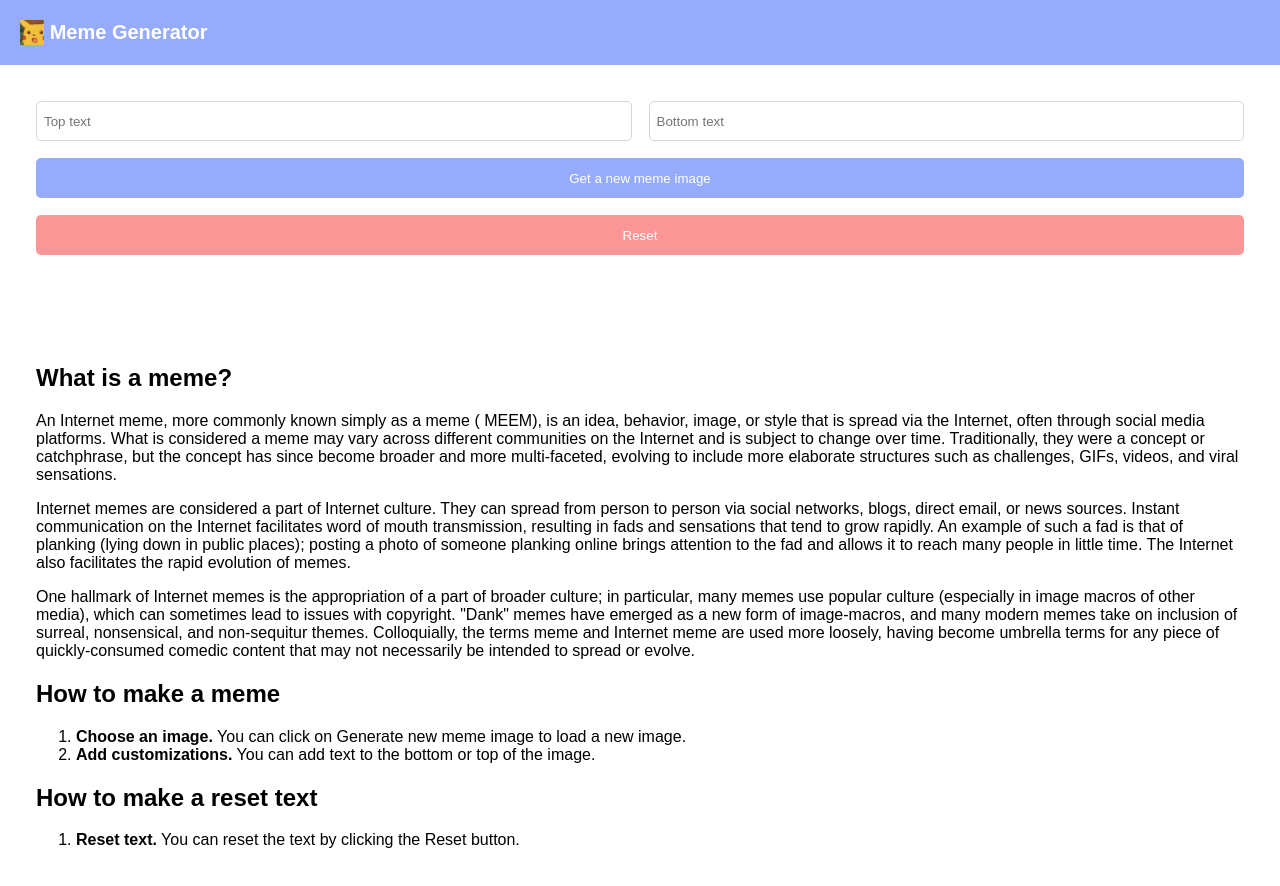
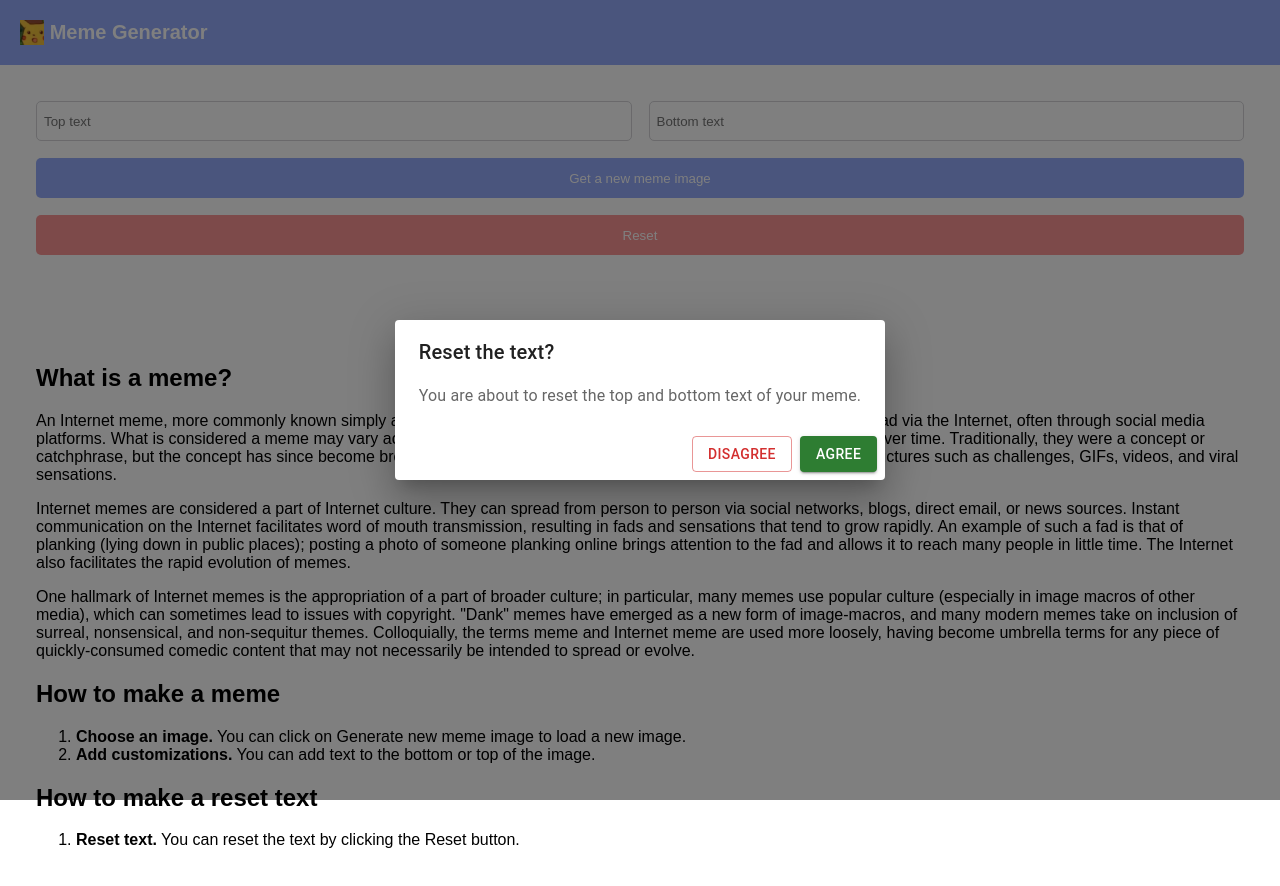
Before and after one commit to IWR2/simple_meme_generator, a React (Create React App) app: page / in a window 1280 px wide. Both pictures are taken after a click on the button "Reset". Shown: the top 886 px of the page. Built offline with nearby package versions, Linux system fonts and the light colour scheme; no server answers.

Commit message:
Changed useState import. Changed React.useState to useState. Created dialog when the user clicks on Reset. Created function for Disagree when the user clicks Disagree. Created reset function for Agree when user clisk Agree.

```diff
--- a/src/components/Meme.js
+++ b/src/components/Meme.js
@@ -1,19 +1,30 @@
 import React, { useState, useEffect } from "react";
+import Button from "@mui/material/Button";
+import Dialog from "@mui/material/Dialog";
+import DialogActions from "@mui/material/DialogActions";
+import DialogContent from "@mui/material/DialogContent";
+import DialogContentText from "@mui/material/DialogContentText";
+import DialogTitle from "@mui/material/DialogTitle";
 
 /**
  * Renders the text inputs, buttons, and random meme image.
  * @returns None
+ * Source:
+ * https://mui.com/components/dialogs/#customization
  */
 export default function Meme() {
+  // Intialize open state for the Reset button.
+  const [open, setOpen] = useState(false);
+
   // Create a meme object for the topText, bottomText, and URL.
-  const [meme, setMeme] = React.useState({
+  const [meme, setMeme] = useState({
     topText: "",
     bottomText: "",
     randomImage: "",
   });
 
   // Initialize new state variable that defaults to the imported memesData array.
-  const [allMemes, setAllMemes] = React.useState([]);
+  const [allMemes, setAllMemes] = useState([]);
 
   /**
    * Makes an API call to https://api.imgflip.com/get_memes.
@@ -46,20 +57,43 @@ export default function Meme() {
   }
 
   /**
-   * Resets the topText and bottomText to an empty string when the user
-   * presses the Reset button.
+   * Sets the dialoge button openDialog state to true.
    */
-  function resetText() {
+  function handleClickOpen() {
+    setOpen(true);
+  }
+  /**
+   * Sets the dialoge button open state to false.
+   */
+  function handleClose() {
+    setOpen(false);
+  }
+
+  /**
+   * Closes the dialoge box and Resets the topText and bottomText to an
+   * empty string when the user presses the Reset button.
+   */
+  function handleAgree() {
+    console.log("I agree!");
     setMeme((prevMeme) => ({
       ...prevMeme,
       topText: "",
       bottomText: "",
     }));
+    handleClose();
   }
+  /**
+   * Closes the dialog box and sets open state to close.
+   */
+  function handleDisagree() {
+    console.log("I do not agree.");
+    handleClose();
+  }
+
   /**
    * Replaces the hard-coded text on the image with the
    * text being saved to state for the meme object.
-   * @param {event object } event: Named value from input.
+   * @param {event object } event
    */
   function handleChange(event) {
     // Get the name and value properties from the event target.
@@ -78,6 +112,7 @@ export default function Meme() {
   return (
     <main>
       <div className="form">
+        {/* Input text boxes for top and bottom text. */}
         <input
           type="text"
           placeholder="Top text"
@@ -94,13 +129,49 @@ export default function Meme() {
           value={meme.bottomText}
           onChange={handleChange}
         />
+        {/* Buttons to load a new meme image and reset text. */}
         <button className="form--button" type="button" onClick={getMemeImage}>
           Get a new meme image
         </button>
-        <button className="form--reset" type="button" onClick={resetText}>
+        {/* Button to trigger the opening of the dialog */}
+        <button className="form--reset" type="button" onClick={handleClickOpen}>
           Reset
         </button>
+        {/* Alert dialoge when the user clicks on Reset */}
+        <Dialog
+          open={open}
+          onClose={handleClose}
+          aria-labelledby="alert-dialog-title"
+          aria-describedby="alert-dialog-description"
+        >
+          {/* Set the dialog title */}
+          <DialogTitle id="alert-dialog-title">
+            {"Reset the text?\n"}
+          </DialogTitle>
+          {/* Set the dialog content */}
+          <DialogContent>
+            <DialogContentText id="alert-dialog-description">
+              You are about to reset the top and bottom text of your meme.
+            </DialogContentText>
+          </DialogContent>
+          {/* Set the dialog buttona actions */}
+          <DialogActions>
+            {/* Set the styles for the Agree and Disagree buttons. */}
+            <Button onClick={handleDisagree} variant="outlined" color="error">
+              Disagree
+            </Button>
+            <Button
+              onClick={handleAgree}
+              autoFocus
+              variant="contained"
+              color="success"
+            >
+              Agree
+            </Button>
+          </DialogActions>
+        </Dialog>
       </div>
+      {/* Only show text on the image if there's an image loaded. */}
       {meme.randomImage ? (
         <div className="meme">
           <img src={meme.randomImage} className="meme--image" alt="" />
```
